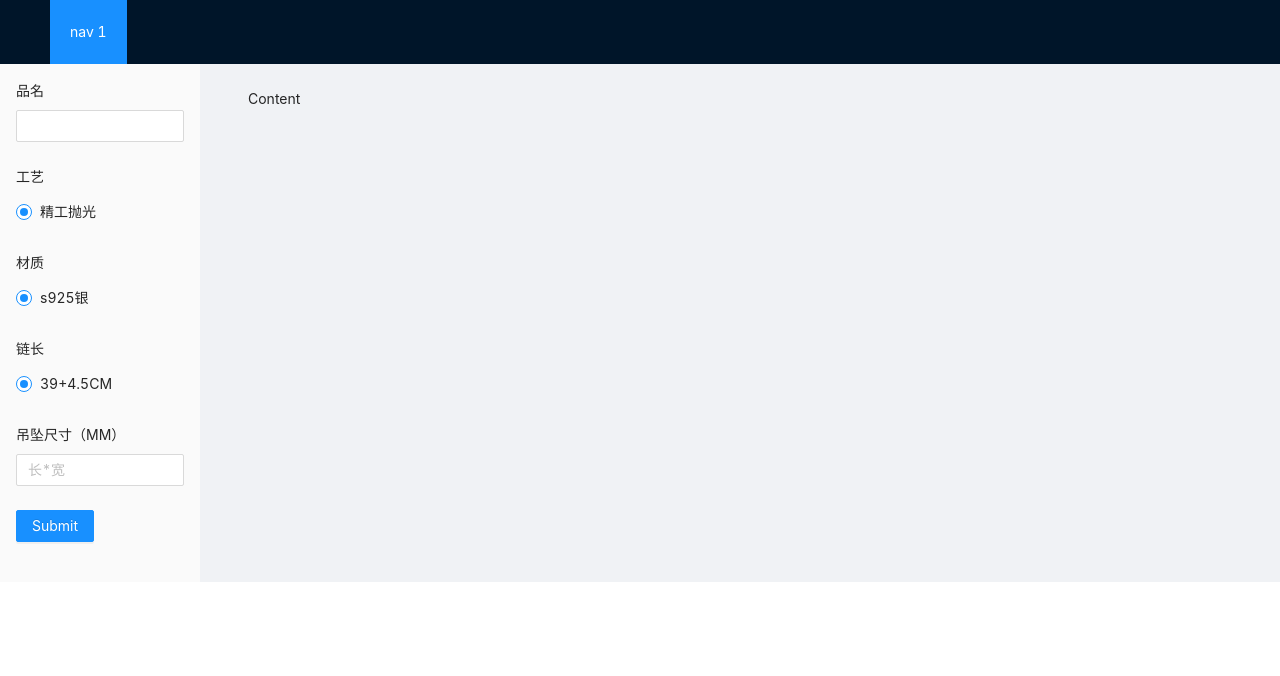
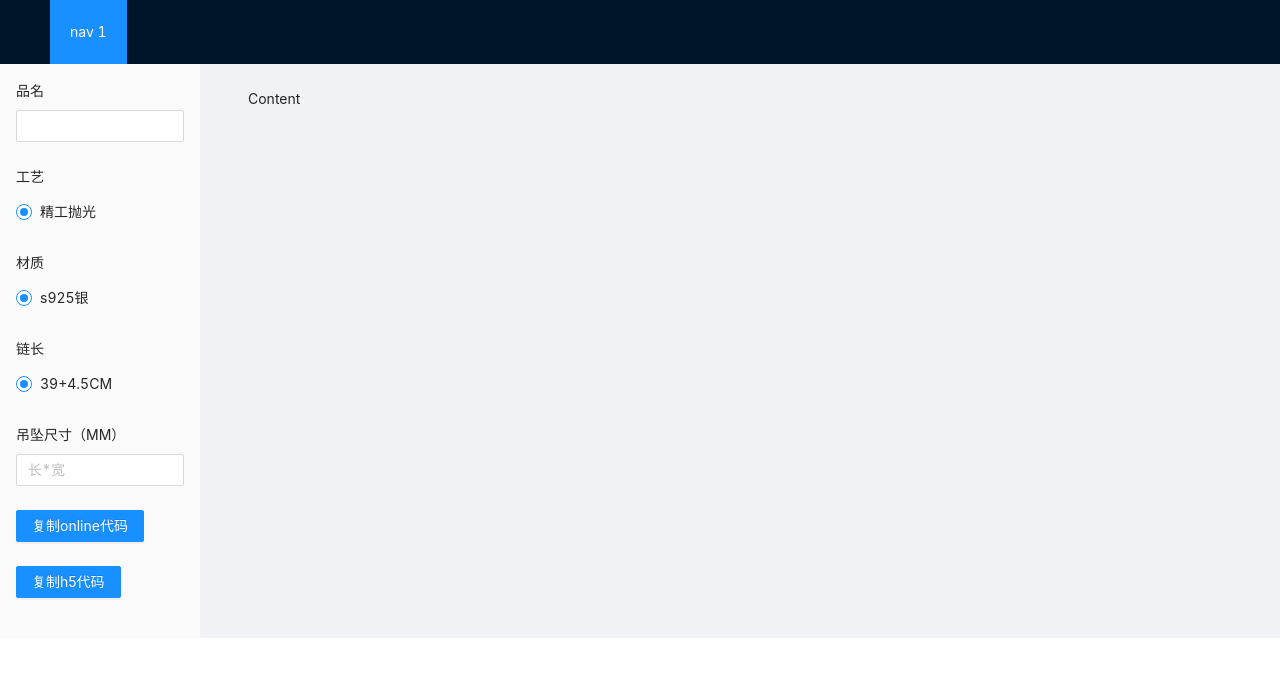
Before and after one commit to yyyuan-javascript/Ali-Tools, a React (Create React App) app: page / in a window 1280 px wide. Shown: the top 676 px of the page. Built offline with nearby package versions, Linux system fonts and the light colour scheme.

Commit message:
chore: add fields

```diff
--- a/src/App.tsx
+++ b/src/App.tsx
@@ -3,11 +3,12 @@ import './App.css';
 import { Layout, Menu } from 'antd';
 
 import ProductDetailForm from './components/product-detail-form';
+import { useState } from 'react';
 const { Header, Content, Sider } = Layout;
 
-
-
-function App() {
+const App =()=> {
+  const [fields, setFields] = useState({});
+  console.log(fields);
   return (
     <Layout>
     <Header className="header">
@@ -18,7 +19,7 @@ function App() {
     </Header>
     <Layout>
       <Sider width={200} className="site-layout-background">
-      <ProductDetailForm/>
+      <ProductDetailForm onChangeCb={(fields)=>{setFields(fields);}}/>
       </Sider>
       <Layout style={{ padding: '0 24px 24px' }}>
         <Content
--- a/src/components/product-detail-form/src/component.tsx
+++ b/src/components/product-detail-form/src/component.tsx
@@ -1,13 +1,24 @@
-import React from 'react';
+import React,{FC} from 'react';
 import { Form, Input, Button } from 'antd';
 import {CraftType, Material,ChainLength} from './const';
-
+import {ProductDetailFormProps} from './interface';
 import AntRadio  from '../../ant-radio/src/component';
 
-const ProductDetailForm = () => {
+const ProductDetailForm:FC<ProductDetailFormProps> = ({onChangeCb}) => {
   const [form] = Form.useForm();
   const formLayout ='vertical';
 // debugger;
+const handleOnlineClick =()=>{
+
+    const fields = form.getFieldsValue();
+    // console.log(fields);
+    //
+};
+const handleOnChange = () => {
+    const fields = form.getFieldsValue();
+    // console.log(fields);
+    onChangeCb(fields);
+};
 
   return (
 
@@ -18,6 +29,7 @@ const ProductDetailForm = () => {
           layout: formLayout,
         }}
         onFinish={(props)=>{console.log(props)}}
+        onChange={handleOnChange}
       >
         <Form.Item label="品名" name="productName">
           <Input  />
@@ -44,7 +56,10 @@ const ProductDetailForm = () => {
           <Input placeholder="长*宽" />
         </Form.Item>
         <Form.Item >
-          <Button type="primary" htmlType="submit">Submit</Button>
+          <Button type="primary" htmlType="submit" onClick={handleOnlineClick}>复制online代码</Button>
+        </Form.Item>
+        <Form.Item >
+          <Button type="primary" htmlType="submit">复制h5代码</Button>
         </Form.Item>
       </Form>
 
--- /dev/null
+++ b/src/components/product-detail-form/src/interface.ts
@@ -0,0 +1,3 @@
+export interface ProductDetailFormProps {
+    onChangeCb:(obj:any)=>void;
+}
```
